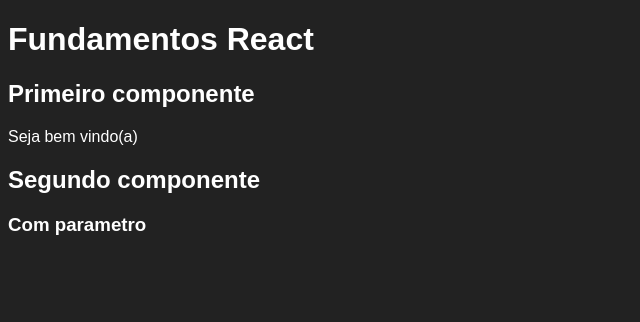
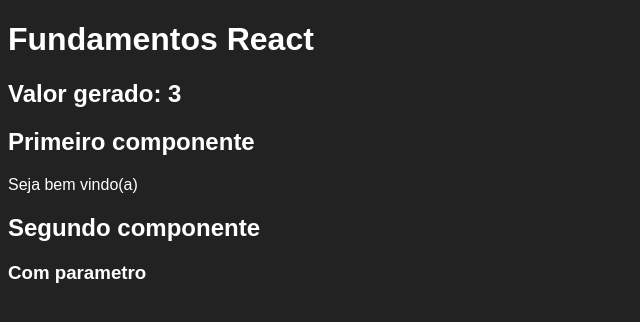
Before and after one commit to galongatti/introducaoReactJS, a React (Create React App) app: page / in a window 1280 px wide. Shown: the top 322 px of the page, without its empty margins (0-640 px from the left). Built offline with nearby package versions, Linux system fonts and the light colour scheme.

Commit message:
Exercicio para gerar número aleatorio

```diff
--- a/src/App.jsx
+++ b/src/App.jsx
@@ -2,11 +2,13 @@
 import "./index.css";
 import Primeiro from "./components/basicos/Primeiro";
 import ComParametro from "./components/basicos/ComParametro";
+import NumeroAleatorio from "./components/basicos/NumeroAleatorio";
 
 function App() {
 	return (
 		<div id="app">
 			<h1>Fundamentos React</h1>
+			<NumeroAleatorio min={1} max={10}  />
 			<Primeiro />
 			<ComParametro titulo="Segundo componente" subtitulo="Com parametro" />
 		</div>
--- /dev/null
+++ b/src/components/basicos/NumeroAleatorio.jsx
@@ -0,0 +1,8 @@
+import React from "react";
+
+function NumeroAleatorio(props) {
+	const { min, max } = props;
+	return <h2> Valor gerado: {Math.floor(Math.random() * (min + max))}</h2>;
+}
+
+export default NumeroAleatorio;
```
